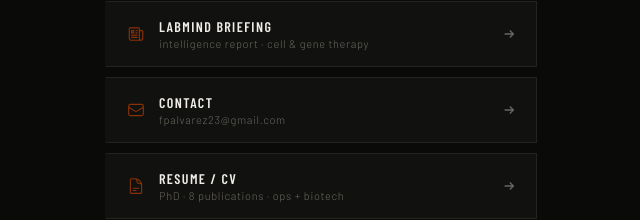
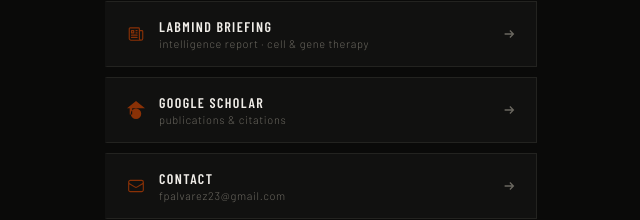
Before and after one commit to fabzy4L/fabzy4l.github.io, a plain HTML site: page index.html in a window 1280 px wide. Shown: the part 826-1046 px from the top of the page, without its empty margins (319-959 px from the left). Drawn offline with nearby package versions, Linux system fonts and the light colour scheme.

Commit message:
add google scholar link

```diff
--- a/index.html
+++ b/index.html
@@ -404,6 +404,21 @@
       </svg>
     </a>
 
+    <a href="https://scholar.google.com/citations?user=R_O9xkkAAAAJ&hl=en" target="_blank" rel="noopener" class="link-card">
+      <div class="link-left">
+        <svg class="link-icon" viewBox="0 0 24 24" fill="currentColor">
+          <path d="M12 24a7 7 0 110-14 7 7 0 010 14zm0-24L0 9.5h3.6v8.4h3.3V9.5H24L12 0z"/>
+        </svg>
+        <div class="link-meta">
+          <span class="link-name">Google Scholar</span>
+          <span class="link-sub">publications &amp; citations</span>
+        </div>
+      </div>
+      <svg class="link-arrow" viewBox="0 0 16 16" fill="none" stroke="currentColor" stroke-width="1.5">
+        <path d="M3 8h10M9 4l4 4-4 4"/>
+      </svg>
+    </a>
+
     <a href="mailto:fpalvarez23@gmail.com" class="link-card">
       <div class="link-left">
         <svg class="link-icon" viewBox="0 0 24 24" fill="none" stroke="currentColor" stroke-width="1.5">
```
